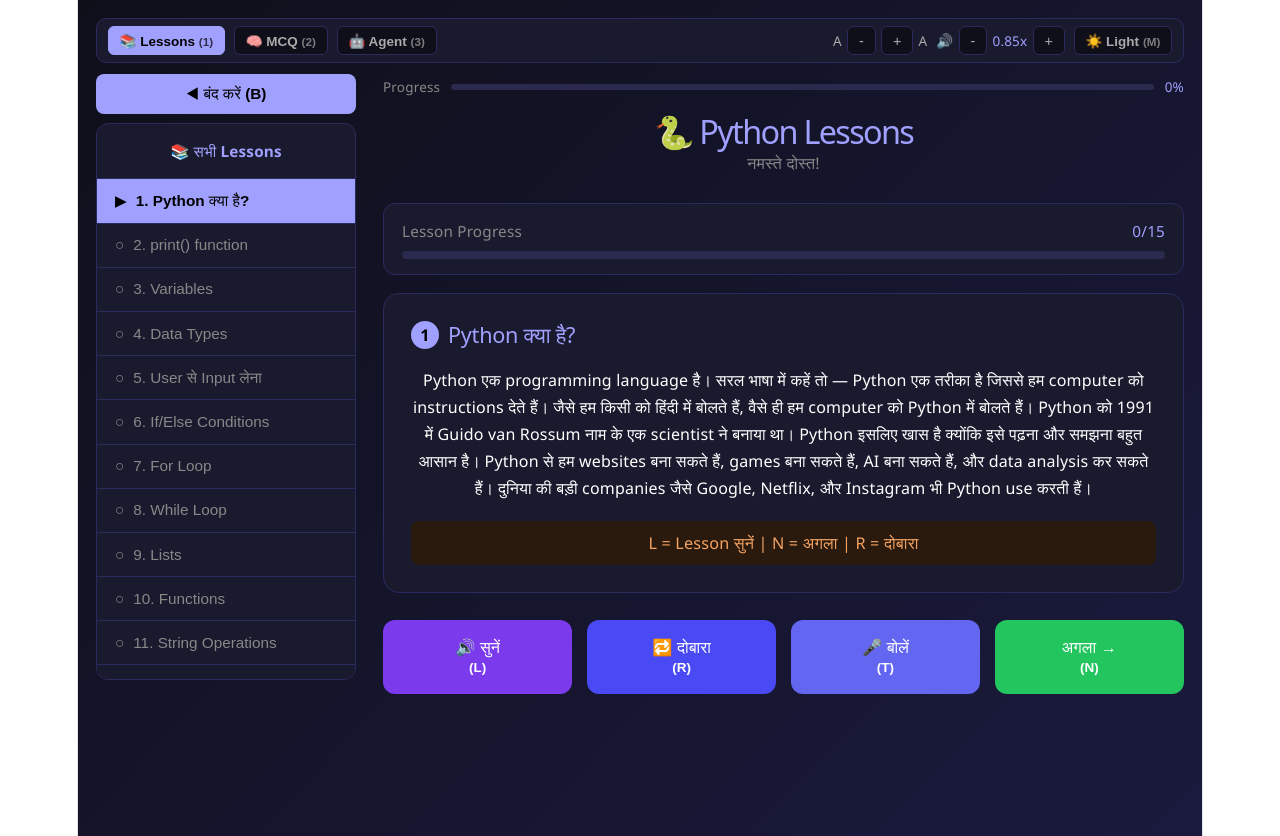
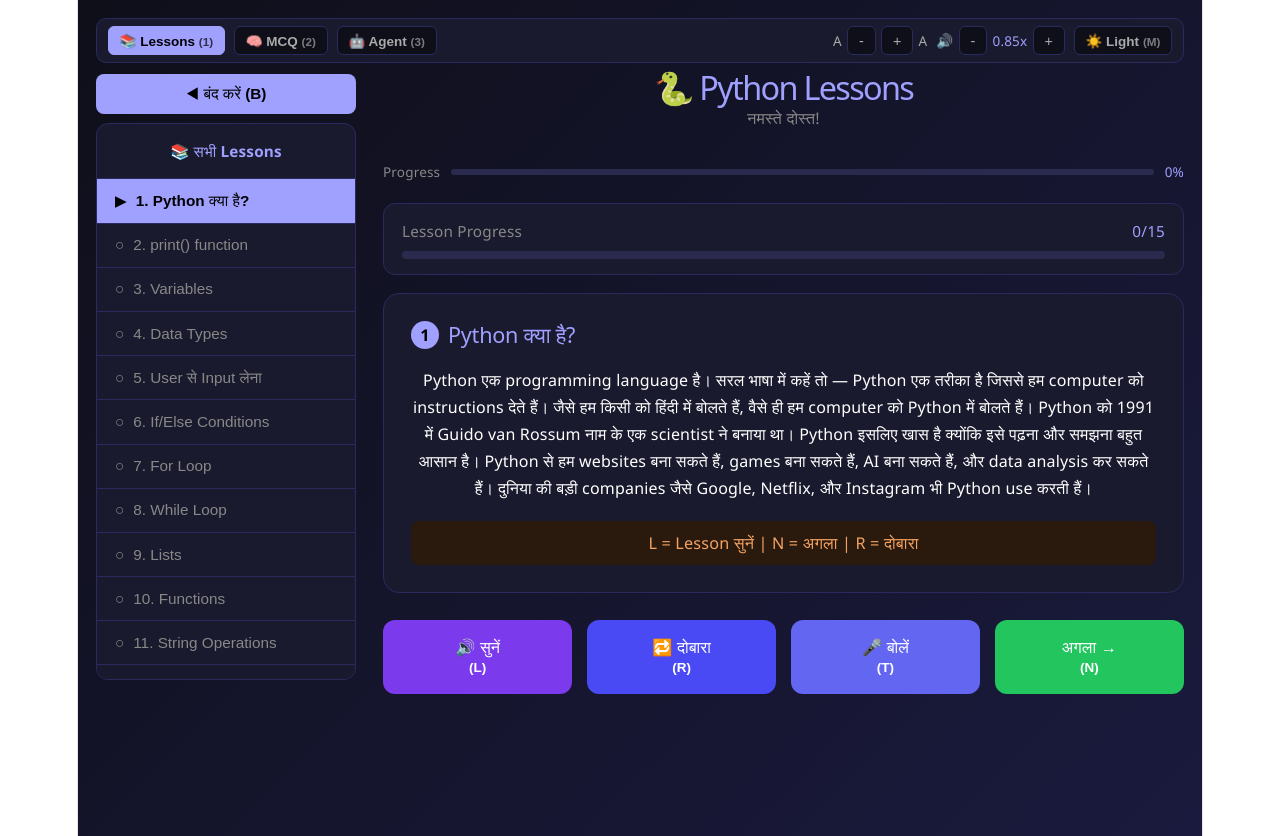
Before and after one commit to SharadaBende/Python-AI-Tutor, a React app in the folder frontend/: page /lessons in a window 1280 px wide. Built offline with nearby package versions, Linux system fonts and the light colour scheme; the HTML template or start-up script is replaced by a standard one.

Commit message:
fix: pass instructionLang consistently, fix layout gap, move ProgressBar below heading

```diff
--- a/frontend/src/pages/LessonsPage.jsx
+++ b/frontend/src/pages/LessonsPage.jsx
@@ -639,18 +639,18 @@ function LessonsPage() {
 />
 
           <div>
+            <div style={{ textAlign: "center", marginBottom: "1.5rem" }}>
+              <h1 style={{ color: "#a0a0ff", fontSize: "1.8rem", margin: "0" }}>
+  {language === "sql" ? "🗄️ SQL" : language === "javascript" ? "🌐 JavaScript" : "🐍 Python"} Lessons
+</h1>
+              <p style={{ color: mutedColor, margin: "0.3rem 0 0" }}>नमस्ते {name}!</p>
+            </div>
             <ProgressBar
               lessons={localStorage.getItem("lessons_done") === "true"}
               mcq={localStorage.getItem("mcq_done") === "true"}
               agent={localStorage.getItem("agent_visited") === "true"}
               theme={theme}
             />
-            <div style={{ textAlign: "center", marginBottom: "1.5rem" }}>
-              <h1 style={{ color: "#a0a0ff", fontSize: "1.8rem", margin: "0" }}>
-  {language === "sql" ? "🗄️ SQL" : language === "javascript" ? "🌐 JavaScript" : "🐍 Python"} Lessons
-</h1>
-              <p style={{ color: mutedColor, margin: "0.3rem 0 0" }}>नमस्ते {name}!</p>
-            </div>
 
             <div style={{ background: cardBg, border: "1px solid " + cardBorder, borderRadius: "12px", padding: "0.8rem 1rem", marginBottom: "1rem" }}>
               <div style={{ display: "flex", justifyContent: "space-between", marginBottom: "0.4rem" }}>
```
